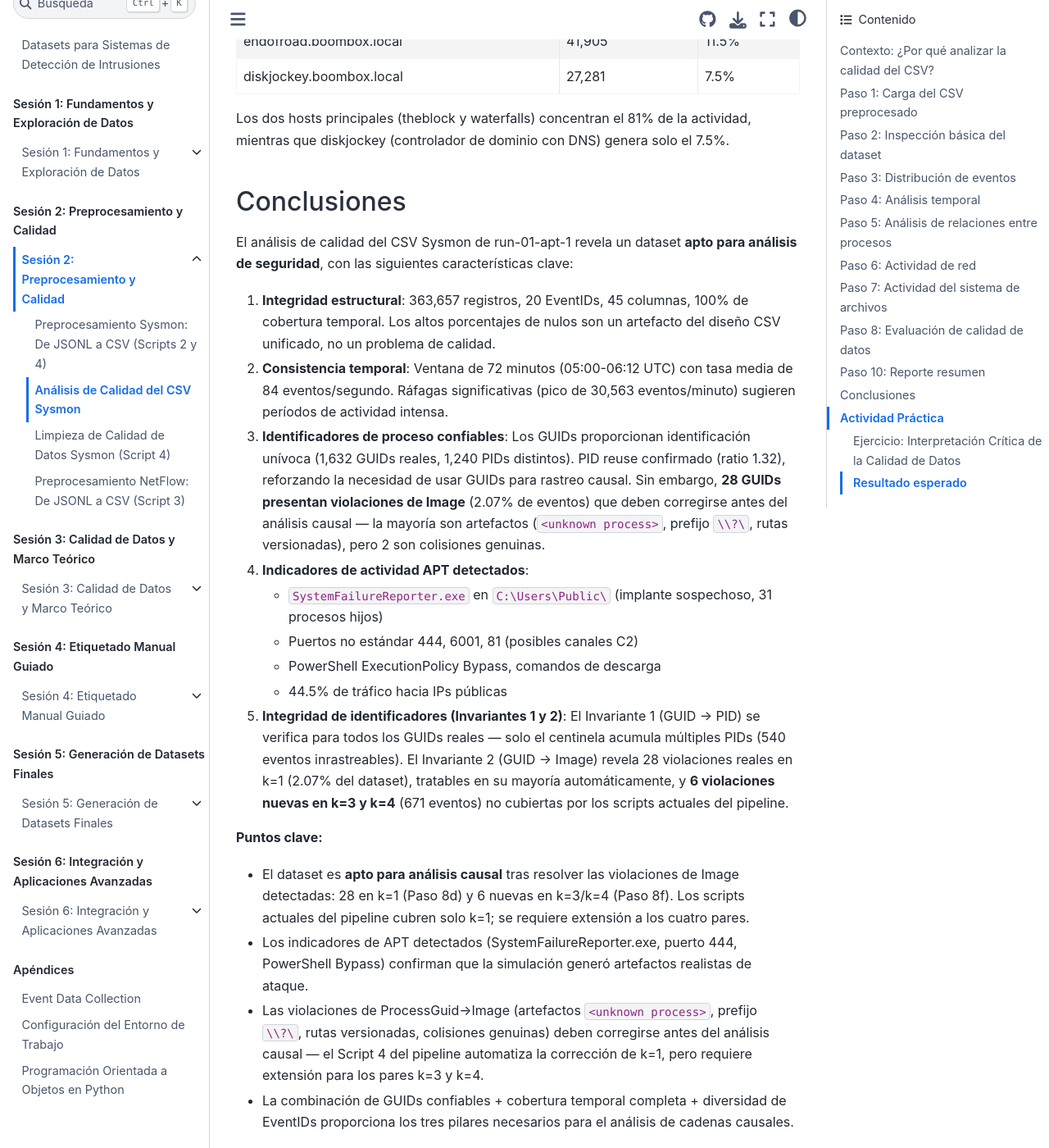
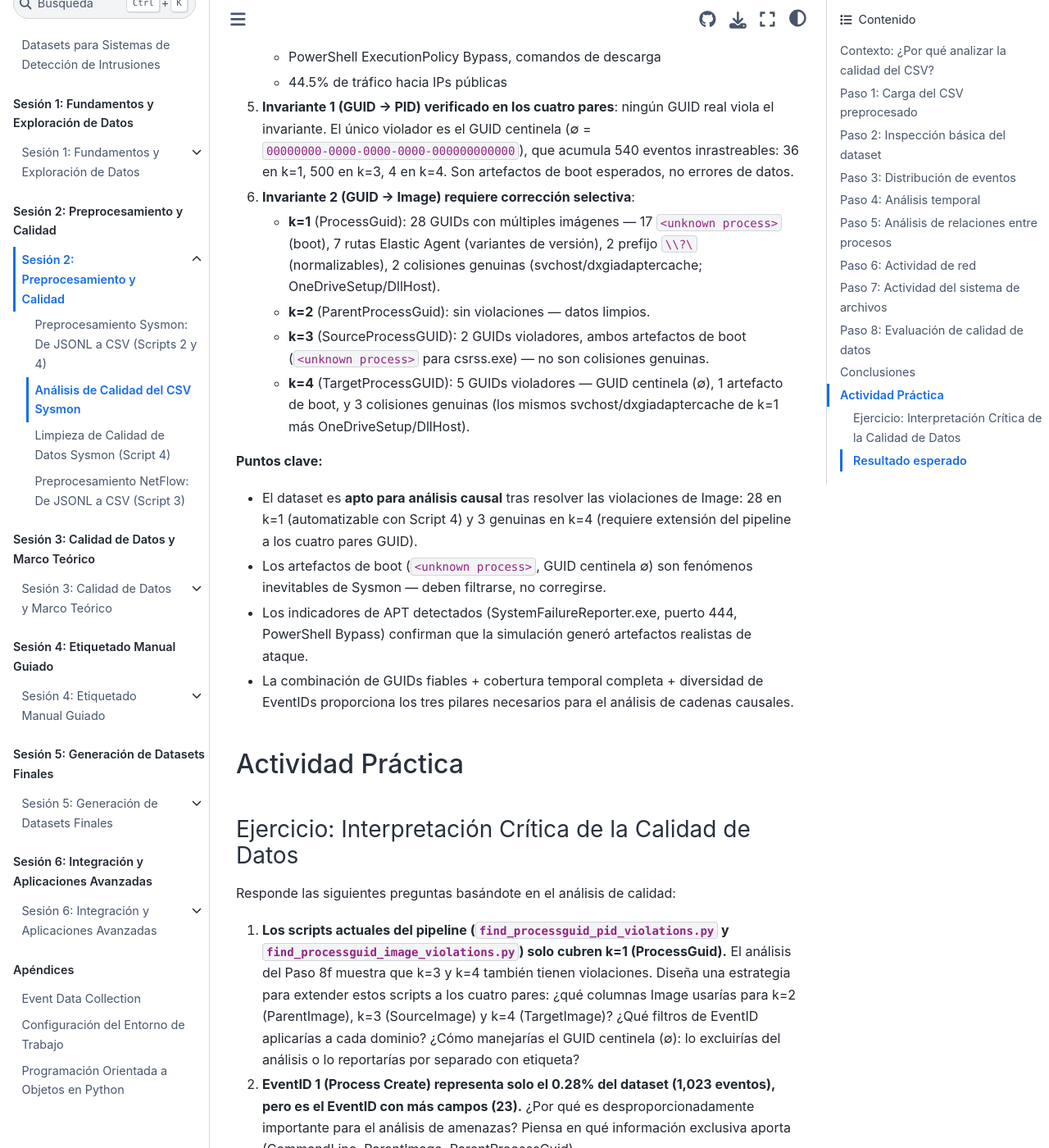
Before and after one commit to ollerenac/curso2026, a Jupyter Book: the page built from sesion-2/8-analisis-calidad-csv.md, in a window 1280 px wide and 1400 px high, scrolled down 40776 px. Shown: the whole window at 82% size. Built offline with Jupyter Book 1.0.4 settings and Sphinx 7.4.7 and the Sphinx Book theme 1.1.4, drawn with Linux system fonts in a browser that asks for light colours; some of the changed text lies outside the part shown.

Commit message:
refactor(sesion-2): delete Paso 10 (reporte resumen), rewrite Conclusions, update Q1
- Delete ## Paso 10 section from 8-analisis-calidad-csv.md
- Remove Step 10 cells (41-42) from notebook
- Update pipeline diagram: remove Paso 10 box, Paso 8 is now terminal
- Remove item 9 (Reporte resumen) from ¿Por qué cada paso? list
- Fix context line: replace "readiness algorítmica" with "integridad semántica de GUIDs"
- Rewrite Conclusions: Invariant 1 fully verified (540 sentinel events, 0 real violations);
  Invariant 2: k=1 28 violations, k=2 clean, k=3 2 boot artefacts, k=4 3 genuine + 1 boot
- Update Actividad Q1: replace cross-pair hypothesis question with pipeline extension design question
- Fix notebook cell 39 markdown: "all 4 pairs" instead of "k=3 y k=4"

Co-Authored-By: Claude Sonnet 4.6 <noreply@anthropic.com>

````diff
--- a/sesion-2/8-analisis-calidad-csv.md
+++ b/sesion-2/8-analisis-calidad-csv.md
@@ -34,11 +34,11 @@ El código de esta sección se puede ejecutar paso a paso en el notebook `8_sysm
   └─────────────┘   └──────────────┘   └──────────────┘
         │
         ▼
-  ┌─────────────┐   ┌──────────────┐
-  │ Paso 8:     │   │ Paso 10:     │
-  │ Evaluación  │──►│ Reporte      │
-  │ de calidad  │   │ resumen      │
-  └─────────────┘   └──────────────┘
+  ┌─────────────┐
+  │ Paso 8:     │
+  │ Evaluación  │
+  │ de calidad  │
+  └─────────────┘
 ```
 
 **¿Por qué cada paso?**
@@ -51,7 +51,6 @@ El código de esta sección se puede ejecutar paso a paso en el notebook `8_sysm
 6. **Actividad de red** — Evaluar si los eventos de conexión (EventID 3) contienen IPs, puertos y protocolos suficientes para correlacionar con NetFlow.
 7. **Sistema de archivos** — Verificar la cobertura de eventos de creación/eliminación de archivos, que son indicadores clave de actividad maliciosa.
 8. **Evaluación de calidad** — Cuantificar problemas concretos: duplicados, campos críticos vacíos, inconsistencias en GUIDs.
-9. **Reporte resumen** — Consolidar todos los hallazgos en un diagnóstico accionable que guíe la limpieza posterior.
 
 :::{admonition} Dependencia nueva: matplotlib y seaborn
 :class: important
@@ -1135,21 +1134,6 @@ Este GUID aparece como violación en k=3 (origen, 292 eventos) y k=4 (destino, 1
 
 Los scripts `find_processguid_pid_violations.py` y `find_processguid_image_violations.py` del directorio `pipeline/quality/` verifican únicamente el par k=1. Las violaciones de k=3 y k=4 quedan **fuera de su alcance**. El Script 4 (`4_sysmon_data_cleaner.py`) también cubre solo k=1. Para resolver estas violaciones es necesario extender los scripts a los cuatro pares — una versión ampliada es el siguiente paso del pipeline.
 
-## Paso 10: Reporte resumen
-
-**Operaciones del código**: construye un diccionario Python con todas las métricas calculadas en los pasos anteriores (total de filas y columnas, distribución de EventIDs, rango temporal, estadísticas de GUIDs, puntuación de readiness) y lo serializa a JSON con `json.dump()` en el directorio del dataset.
-
-El notebook genera un reporte JSON (`sysmon_csv_analysis_summary.json`) en el directorio del dataset con todas las métricas consolidadas. Del reporte se extrae la **distribución por host** no mostrada en secciones anteriores:
-
-| Host | Registros | % |
-|------|-----------|---|
-| theblock.boombox.local | 149,254 | 41.0% |
-| waterfalls.boombox.local | 145,217 | 39.9% |
-| endofroad.boombox.local | 41,905 | 11.5% |
-| diskjockey.boombox.local | 27,281 | 7.5% |
-
-Los dos hosts principales (theblock y waterfalls) concentran el 81% de la actividad, mientras que diskjockey (controlador de dominio con DNS) genera solo el 7.5%.
-
 ## Conclusiones
 
 El análisis de calidad del CSV Sysmon de run-01-apt-1 revela un dataset **apto para análisis de seguridad**, con las siguientes características clave:
@@ -1158,7 +1142,7 @@ El análisis de calidad del CSV Sysmon de run-01-apt-1 revela un dataset **apto
 
 2. **Consistencia temporal**: Ventana de 72 minutos (05:00-06:12 UTC) con tasa media de 84 eventos/segundo. Ráfagas significativas (pico de 30,563 eventos/minuto) sugieren períodos de actividad intensa.
 
-3. **Identificadores de proceso confiables**: Los GUIDs proporcionan identificación unívoca (1,632 GUIDs reales, 1,240 PIDs distintos). PID reuse confirmado (ratio 1.32), reforzando la necesidad de usar GUIDs para rastreo causal. Sin embargo, **28 GUIDs presentan violaciones de Image** (2.07% de eventos) que deben corregirse antes del análisis causal — la mayoría son artefactos (`<unknown process>`, prefijo `\\?\`, rutas versionadas), pero 2 son colisiones genuinas.
+3. **Identificadores de proceso fiables**: 1,632 GUIDs reales con 1,240 PIDs distintos. PID reuse confirmado (ratio 1.32), reforzando la necesidad de usar GUIDs para rastreo causal en lugar de PIDs.
 
 4. **Indicadores de actividad APT detectados**:
    - `SystemFailureReporter.exe` en `C:\Users\Public\` (implante sospechoso, 31 procesos hijos)
@@ -1166,13 +1150,19 @@ El análisis de calidad del CSV Sysmon de run-01-apt-1 revela un dataset **apto
    - PowerShell ExecutionPolicy Bypass, comandos de descarga
    - 44.5% de tráfico hacia IPs públicas
 
-5. **Integridad de identificadores (Invariantes 1 y 2)**: El Invariante 1 (GUID → PID) se verifica para todos los GUIDs reales — solo el centinela acumula múltiples PIDs (540 eventos inrastreables). El Invariante 2 (GUID → Image) revela 28 violaciones reales en k=1 (2.07% del dataset), tratables en su mayoría automáticamente, y **6 violaciones nuevas en k=3 y k=4** (671 eventos) no cubiertas por los scripts actuales del pipeline.
+5. **Invariante 1 (GUID → PID) verificado en los cuatro pares**: ningún GUID real viola el invariante. El único violador es el GUID centinela (∅ = `00000000-0000-0000-0000-000000000000`), que acumula 540 eventos inrastreables: 36 en k=1, 500 en k=3, 4 en k=4. Son artefactos de boot esperados, no errores de datos.
+
+6. **Invariante 2 (GUID → Image) requiere corrección selectiva**:
+   - **k=1** (ProcessGuid): 28 GUIDs con múltiples imágenes — 17 `<unknown process>` (boot), 7 rutas Elastic Agent (variantes de versión), 2 prefijo `\\?\` (normalizables), 2 colisiones genuinas (svchost/dxgiadaptercache; OneDriveSetup/DllHost).
+   - **k=2** (ParentProcessGuid): sin violaciones — datos limpios.
+   - **k=3** (SourceProcessGUID): 2 GUIDs violadores, ambos artefactos de boot (`<unknown process>` para csrss.exe) — no son colisiones genuinas.
+   - **k=4** (TargetProcessGUID): 5 GUIDs violadores — GUID centinela (∅), 1 artefacto de boot, y 3 colisiones genuinas (los mismos svchost/dxgiadaptercache de k=1 más OneDriveSetup/DllHost).
 
 **Puntos clave:**
-- El dataset es **apto para análisis causal** tras resolver las violaciones de Image detectadas: 28 en k=1 (Paso 8d) y 6 nuevas en k=3/k=4 (Paso 8f). Los scripts actuales del pipeline cubren solo k=1; se requiere extensión a los cuatro pares.
+- El dataset es **apto para análisis causal** tras resolver las violaciones de Image: 28 en k=1 (automatizable con Script 4) y 3 genuinas en k=4 (requiere extensión del pipeline a los cuatro pares GUID).
+- Los artefactos de boot (`<unknown process>`, GUID centinela ∅) son fenómenos inevitables de Sysmon — deben filtrarse, no corregirse.
 - Los indicadores de APT detectados (SystemFailureReporter.exe, puerto 444, PowerShell Bypass) confirman que la simulación generó artefactos realistas de ataque.
-- Las violaciones de ProcessGuid→Image (artefactos `<unknown process>`, prefijo `\\?\`, rutas versionadas, colisiones genuinas) deben corregirse antes del análisis causal — el Script 4 del pipeline automatiza la corrección de k=1, pero requiere extensión para los pares k=3 y k=4.
-- La combinación de GUIDs confiables + cobertura temporal completa + diversidad de EventIDs proporciona los tres pilares necesarios para el análisis de cadenas causales.
+- La combinación de GUIDs fiables + cobertura temporal completa + diversidad de EventIDs proporciona los tres pilares necesarios para el análisis de cadenas causales.
 
 ## Actividad Práctica
 
@@ -1180,7 +1170,7 @@ El análisis de calidad del CSV Sysmon de run-01-apt-1 revela un dataset **apto
 
 Responde las siguientes preguntas basándote en el análisis de calidad:
 
-1. **El GUID `4a85d404-cf08-67da-0900-000000005500` viola el Invariante 2 simultáneamente como proceso origen (k=3, 292 eventos) y proceso destino (k=4, 13 eventos).** Formula dos hipótesis que expliquen esta anomalía: una basada en artefactos de registro (similar a las categorías de k=1) y otra en un error genuino de datos. ¿Qué información del dataset (valores exactos de SourceImage / TargetImage, EventIDs afectados, timestamps) te permitiría distinguirlas?
+1. **Los scripts actuales del pipeline (`find_processguid_pid_violations.py` y `find_processguid_image_violations.py`) solo cubren k=1 (ProcessGuid).** El análisis del Paso 8f muestra que k=3 y k=4 también tienen violaciones. Diseña una estrategia para extender estos scripts a los cuatro pares: ¿qué columnas Image usarías para k=2 (ParentImage), k=3 (SourceImage) y k=4 (TargetImage)? ¿Qué filtros de EventID aplicarías a cada dominio? ¿Cómo manejarías el GUID centinela (∅): lo excluirías del análisis o lo reportarías por separado con etiqueta?
 
 2. **EventID 1 (Process Create) representa solo el 0.28% del dataset (1,023 eventos), pero es el EventID con más campos (23).** ¿Por qué es desproporcionadamente importante para el análisis de amenazas? Piensa en qué información exclusiva aporta (CommandLine, ParentImage, ParentProcessGuid).
 
````
Also changed, not shown: other parts of sesion-2/8-analisis-calidad-csv.md (+1 -1 lines), 1 other file.
